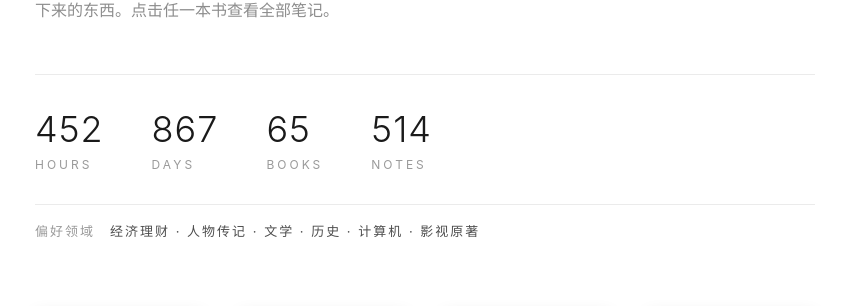
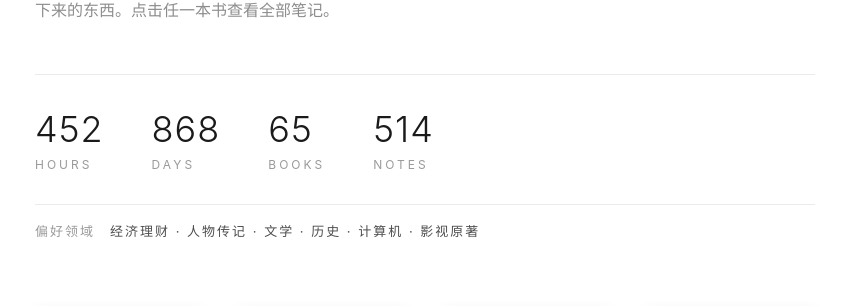
Before and after one commit to zhanjindong/yuanchu.ai, a Jekyll site: the page reading/index.html, which Jekyll copies as it is, in a window 1280 px wide and 900 px high. Shown: the part 280-586 px from the top of the window, without its empty margins (215-1064 px from the left). Built offline with Jekyll 4.4.1, drawn with Linux system fonts in a browser that asks for light colours; grey boxes are pictures that could not be loaded.

Commit message:
docs(reading): 自动同步微信读书笔记

```diff
--- a/reading/index.html
+++ b/reading/index.html
@@ -80,7 +80,7 @@
 
         <div class="stats">
             <div class="stat"><div class="num">452</div><div class="label">Hours</div></div>
-            <div class="stat"><div class="num">867</div><div class="label">Days</div></div>
+            <div class="stat"><div class="num">868</div><div class="label">Days</div></div>
             <div class="stat"><div class="num">65</div><div class="label">Books</div></div>
             <div class="stat"><div class="num">514</div><div class="label">Notes</div></div>
         </div>
```
